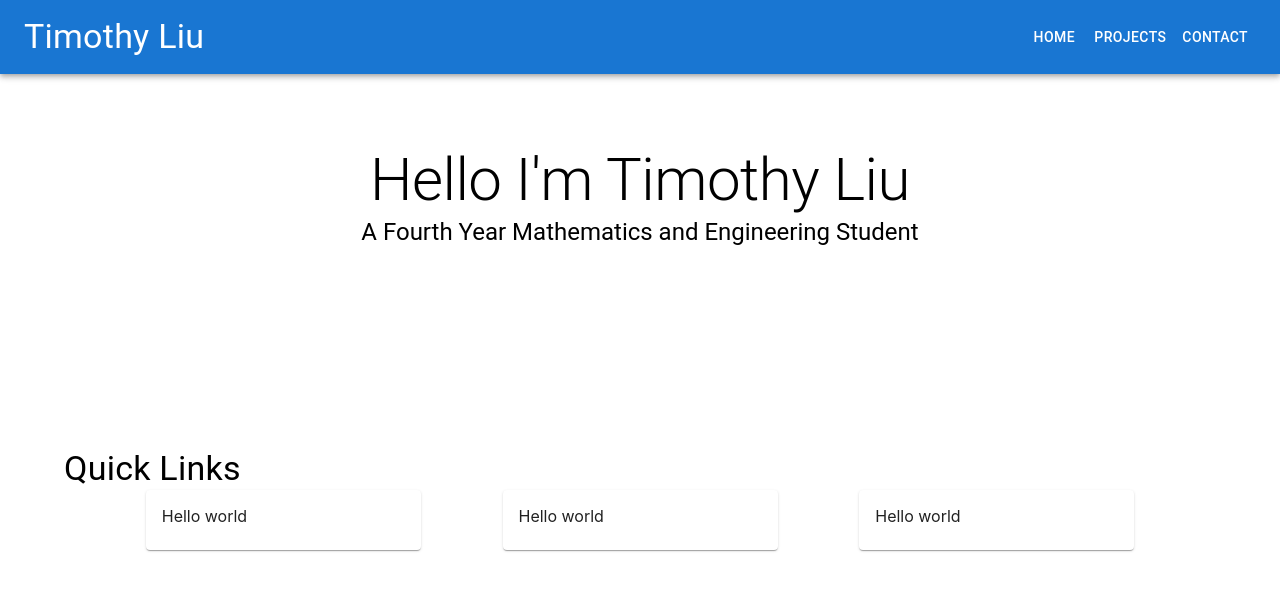
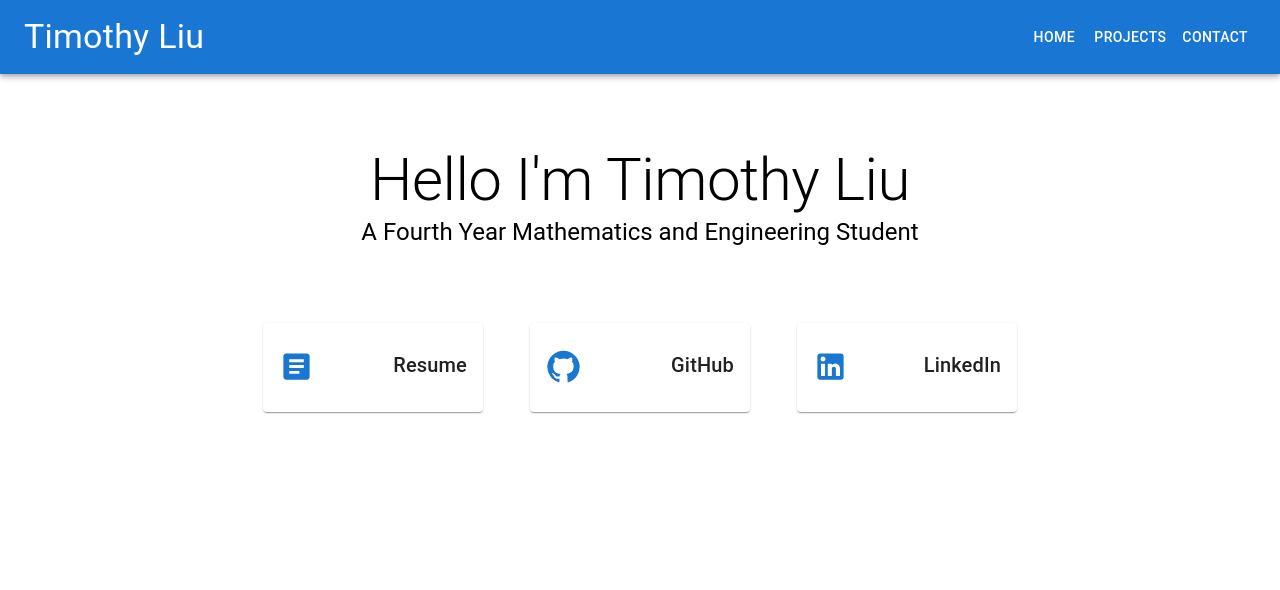
Before and after one commit to timothyliutl/personal_site, a React (Create React App) app: page / in a window 1280 px wide. Shown: the top 590 px of the page. Built offline with nearby package versions, Linux system fonts and the light colour scheme.

Commit message:
updated quick links

```diff
--- a/package.json
+++ b/package.json
@@ -5,6 +5,7 @@
   "dependencies": {
     "@emotion/react": "^11.10.5",
     "@emotion/styled": "^11.10.5",
+    "@mui/icons-material": "^5.11.0",
     "@mui/material": "^5.11.2",
     "@testing-library/jest-dom": "^5.16.5",
     "@testing-library/react": "^13.4.0",
--- a/src/pages/welcome.tsx
+++ b/src/pages/welcome.tsx
@@ -1,7 +1,10 @@
-import { AppBar, Box, Button, Card, CardContent, Container, Divider, Grid, List, ListItem, ListItemButton, ListItemText, Toolbar, Typography } from '@mui/material';
+import { AppBar, Box, Button, Card, CardContent, Container, Divider, Grid, Icon, List, ListItem, ListItemButton, ListItemText, Toolbar, Typography } from '@mui/material';
 
 
 import React from 'react'
+import ArticleIcon from '@mui/icons-material/Article';
+import GitHubIcon from '@mui/icons-material/GitHub';
+import LinkedInIcon from '@mui/icons-material/LinkedIn';
 
 
 
@@ -34,28 +37,54 @@ const Welcome = () => {
                 </Toolbar>
             </AppBar>
             <div style={{ marginTop: '70px' }}>
-                <Container>
+                <Container style={{ width: '70%' }}>
                     <Typography variant='h2' textAlign={'center'}> Hello I'm Timothy Liu </Typography>
                     <Typography variant='h5' textAlign={'center'}> A Fourth Year Mathematics and Engineering Student</Typography>
 
-                    <div style={{marginTop: '200px'}}>
+                    <div style={{ marginTop: '75px' }}>
 
                     </div>
-                    <Typography variant='h4'>Quick Links</Typography>
-                    <Grid container direction={'row'} justifyContent='space-evenly'>
-                        <Card sx={{minWidth:'275px'}}>
+                    <Grid container direction={'row'} justifyContent='space-evenly' style={{ marginTop: '30px' }}>
+                        <Card sx={{ minWidth: '220px', paddingTop: '10px' }}>
                             <CardContent>
-                                Hello world
+                                <Grid container justifyContent={'space-between'}>
+                                    <Grid item>
+                                        <ArticleIcon color='primary' fontSize='large'></ArticleIcon>
+                                    </Grid>
+                                    <Grid item>
+                                        <Typography variant='h6' textAlign={'center'}>
+                                            Resume
+                                        </Typography>
+                                    </Grid>
+                                </Grid>
                             </CardContent>
                         </Card>
-                        <Card sx={{minWidth:'275px'}}>
-                            <CardContent>
-                                Hello world
+                        <Card sx={{minWidth:'220px', paddingTop: '10px' }}>
+                        <CardContent>
+                                <Grid container justifyContent={'space-between'}>
+                                    <Grid item>
+                                        <GitHubIcon color='primary' fontSize='large'></GitHubIcon>
+                                    </Grid>
+                                    <Grid item>
+                                        <Typography variant='h6'>
+                                            GitHub
+                                        </Typography>
+                                    </Grid>
+                                </Grid>
                             </CardContent>
                         </Card>
-                        <Card sx={{minWidth:'275px'}}>
-                            <CardContent>
-                                Hello world
+                        <Card sx={{ minWidth: '220px', paddingTop: '10px' }}>
+                        <CardContent>
+                                <Grid container justifyContent={'space-between'}>
+                                    <Grid item>
+                                        <LinkedInIcon color='primary' fontSize='large'></LinkedInIcon>
+                                    </Grid>
+                                    <Grid item>
+                                        <Typography variant='h6'>
+                                            LinkedIn
+                                        </Typography>
+                                    </Grid>
+                                </Grid>
                             </CardContent>
                         </Card>
                     </Grid>
```
Also changed, not shown: src/pages/projects.tsx (added, +12 -0 lines), 1 other file (tests, documents, lock files or other folders).
